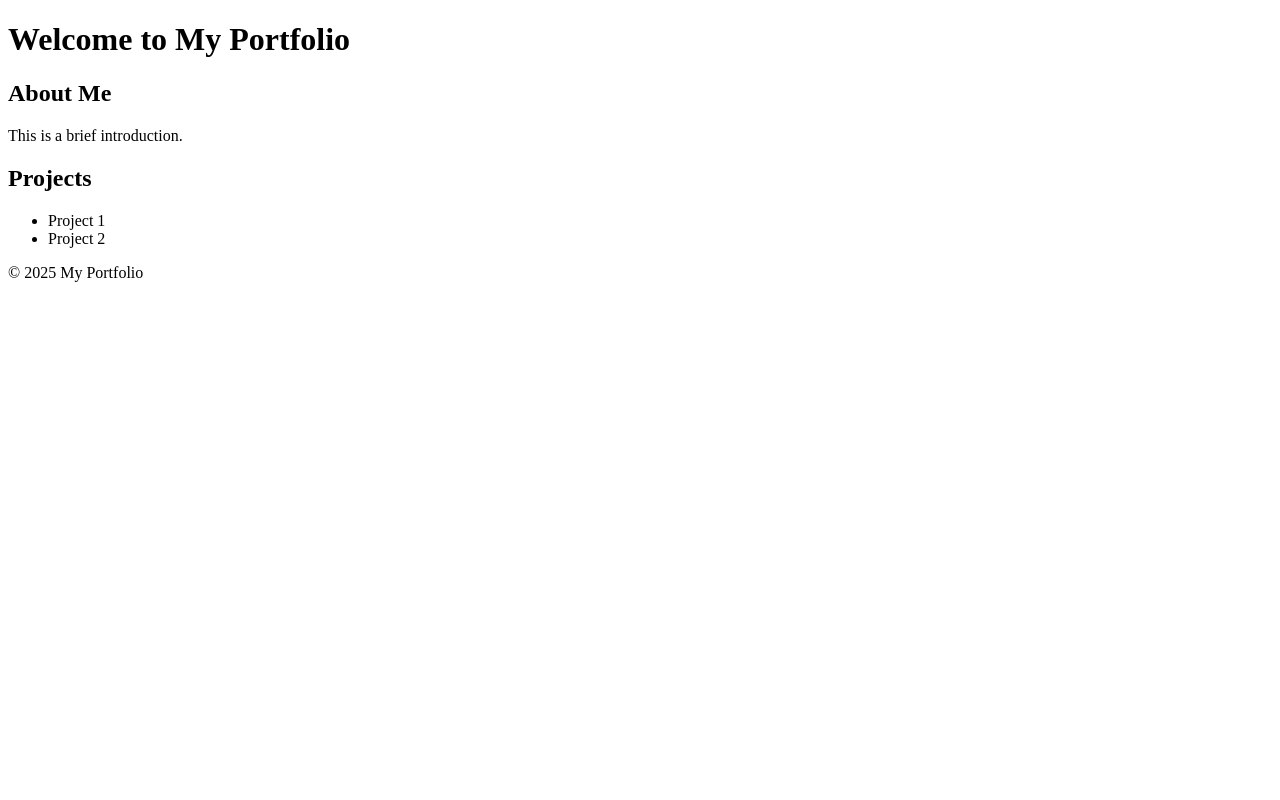
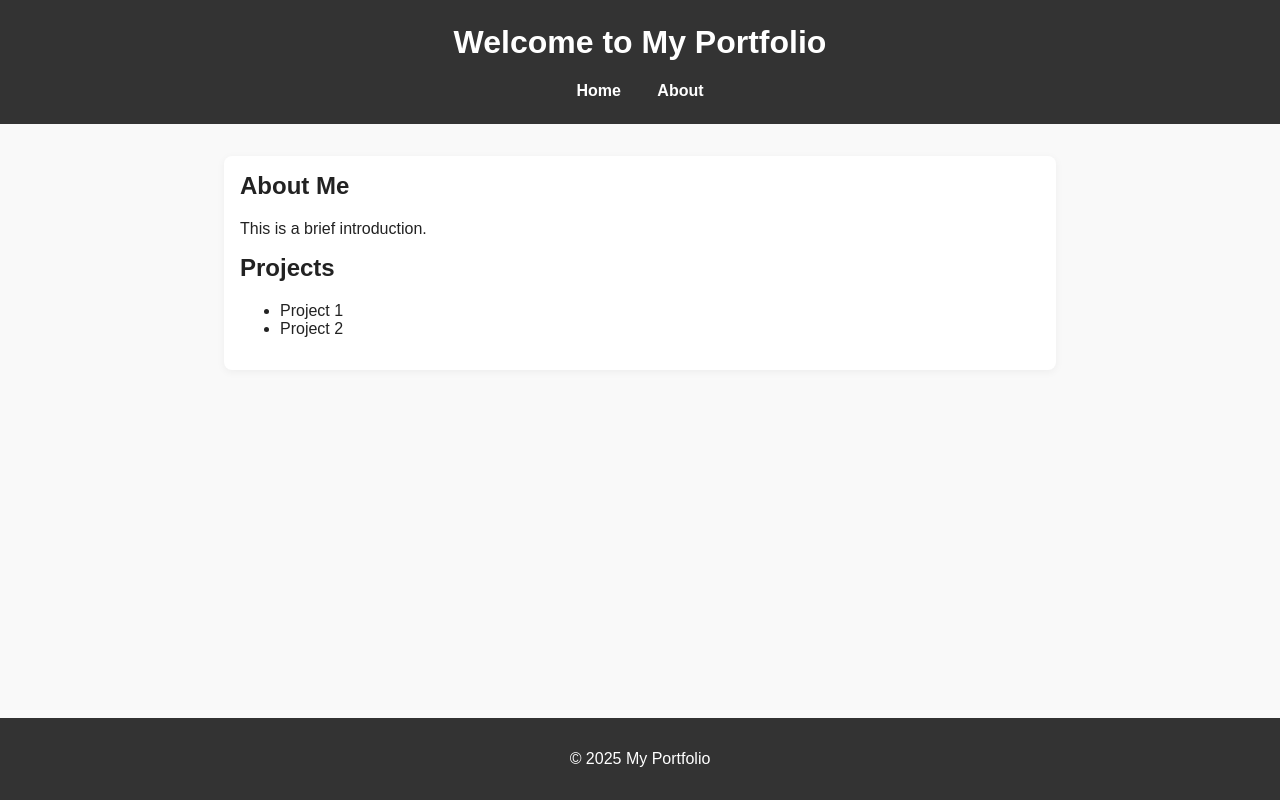
Before and after one commit to NitikaBahl/BYTE-XL, a plain HTML site: page index.html in a window 1280 px wide. Drawn offline with Linux system fonts and the light colour scheme.

Commit message:
4th commmit

```diff
--- a/index.html
+++ b/index.html
@@ -4,10 +4,15 @@
   <meta charset="UTF-8">
   <meta name="viewport" content="width=device-width, initial-scale=1.0">
   <title>Portfolio Site</title>
+  <link rel="stylesheet" href="style.css">
 </head>
 <body>
   <header>
     <h1>Welcome to My Portfolio</h1>
+    <nav>
+      <a href="index.html">Home</a>
+      <a href="about.html">About</a>
+    </nav>
   </header>
   <main>
     <section>
@@ -25,5 +30,6 @@
   <footer>
     <p>&copy; 2025 My Portfolio</p>
   </footer>
+  <script src="script.js"></script>
 </body>
 </html>
--- a/script.js
+++ b/script.js
@@ -1 +1,5 @@
-decce
+// Simple script to show an alert when the page loads
+
+window.addEventListener('DOMContentLoaded', () => {
+  console.log('Welcome to my portfolio')
+})
--- a/style.css
+++ b/style.css
@@ -0,0 +1,48 @@
+body {
+  font-family: Arial, sans-serif;
+  margin: 0;
+  padding: 0;
+  background: #f9f9f9;
+  color: #222;
+}
+
+header {
+  background: #333;
+  color: #fff;
+  padding: 1.5rem 0;
+  text-align: center;
+}
+
+nav a {
+  color: #fff;
+  text-decoration: none;
+  margin: 0 1rem;
+  font-weight: bold;
+}
+
+nav a:hover {
+  text-decoration: underline;
+}
+
+main {
+  max-width: 800px;
+  margin: 2rem auto;
+  padding: 1rem;
+  background: #fff;
+  border-radius: 8px;
+  box-shadow: 0 2px 8px rgba(0,0,0,0.05);
+}
+
+h1, h2 {
+  margin-top: 0;
+}
+
+footer {
+  background: #333;
+  color: #fff;
+  text-align: center;
+  padding: 1rem 0;
+  position: fixed;
+  width: 100%;
+  bottom: 0;
+}
```
